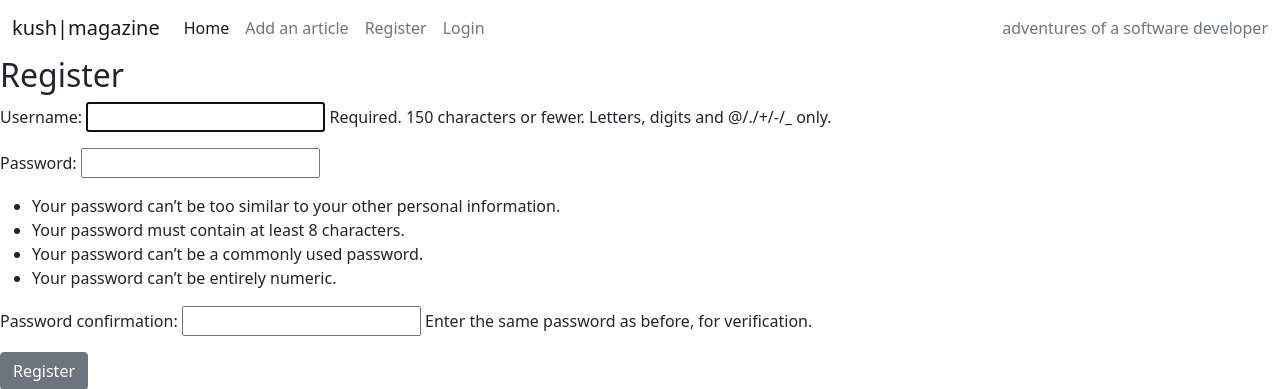
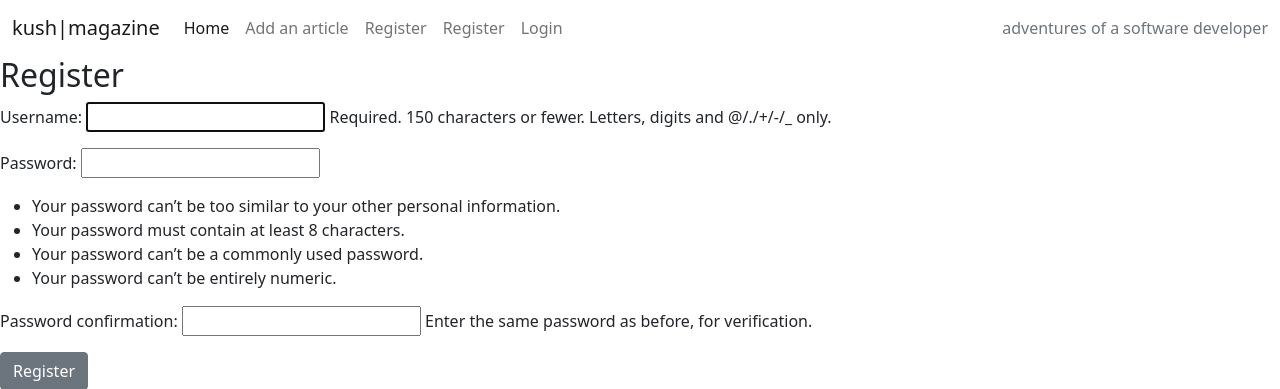
Before and after one commit to Nazek-Altayeb/kush_magazine, a Django app: page /account/register/ in a window 1280 px wide. Shown: the top 389 px of the page. Run offline with Django 4.2, Linux system fonts and the light colour scheme.

Commit message:
update the navbar of base.html

```diff
--- a/article/templates/base.html
+++ b/article/templates/base.html
@@ -40,18 +40,21 @@
                     <li class="nav-item">
                         <a class="nav-link" href="{% url 'add-article' %}">Add an article</a>
                     </li>
-                    <!-- {% if user.is_authenticated %} -->
+                    <li class="nav-item">
+                        <a class="nav-link" href="{% url 'register' %}">Register</a>
+                    </li>
+                    {% if user.is_authenticated %}
                     <li class="nav-item">
                         <a class="nav-link" href="#">Logout</a>
                     </li>
-                    <!-- {% else %} -->
+                    {% else %}
                     <li class="nav-item">
                         <a class="nav-link" href="{% url 'register' %}">Register</a>
                     </li>
                     <li class="nav-item">
                         <a class="nav-link" href="#">Login</a>
                     </li>
-                    <!-- {% endif %} -->
+                    {% endif %}
                 </ul>
                 <span class="navbar-text text-muted">
                     adventures of a software developer
--- a/magazine/settings.py
+++ b/magazine/settings.py
@@ -134,6 +134,10 @@ STATIC_ROOT = os.path.join(BASE_DIR, 'staticfiles')
 MEDIA_URL = '/media/'
 DEFAULT_FILE_STORAGE = 'cloudinary_storage.storage.MediaCloudinaryStorage'
 
+# login / logout REDIRECT
+
+LOGIN_REDIRECT_URL = 'home'
+LOGOUT_REDIRECT_URL = 'home'
 
 # Default primary key field type
 # https://docs.djangoproject.com/en/4.2/ref/settings/#default-auto-field
```
